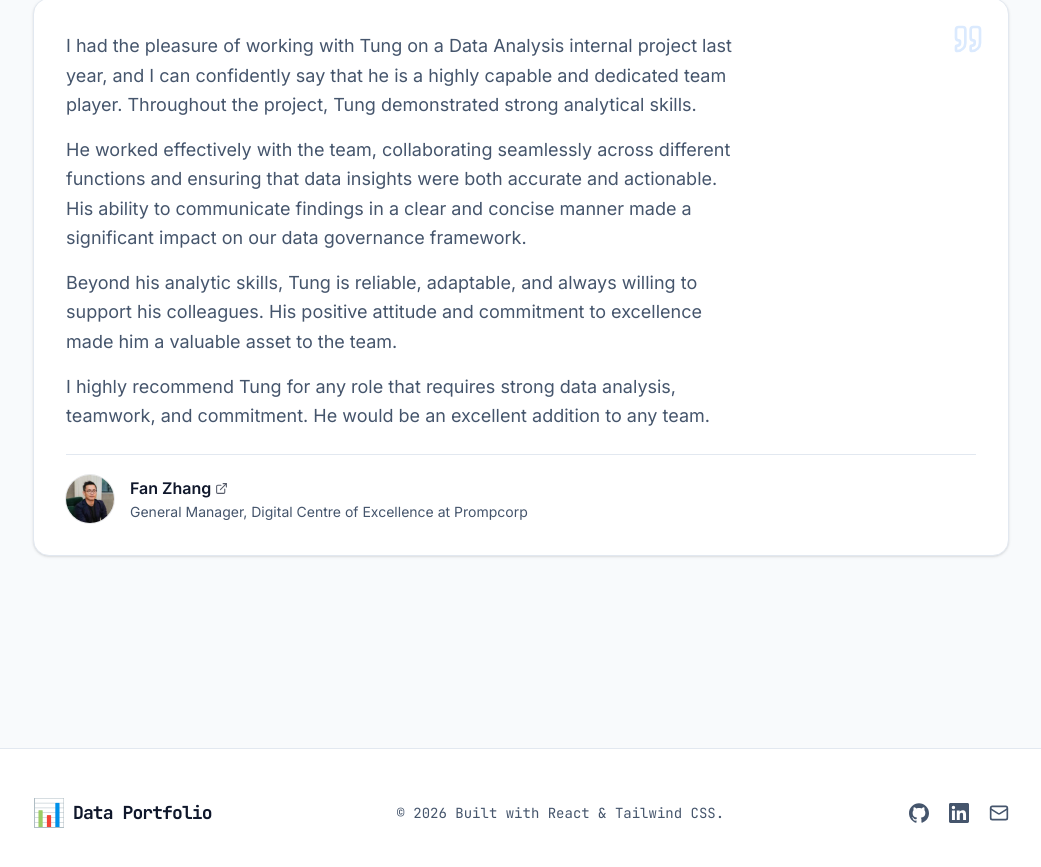
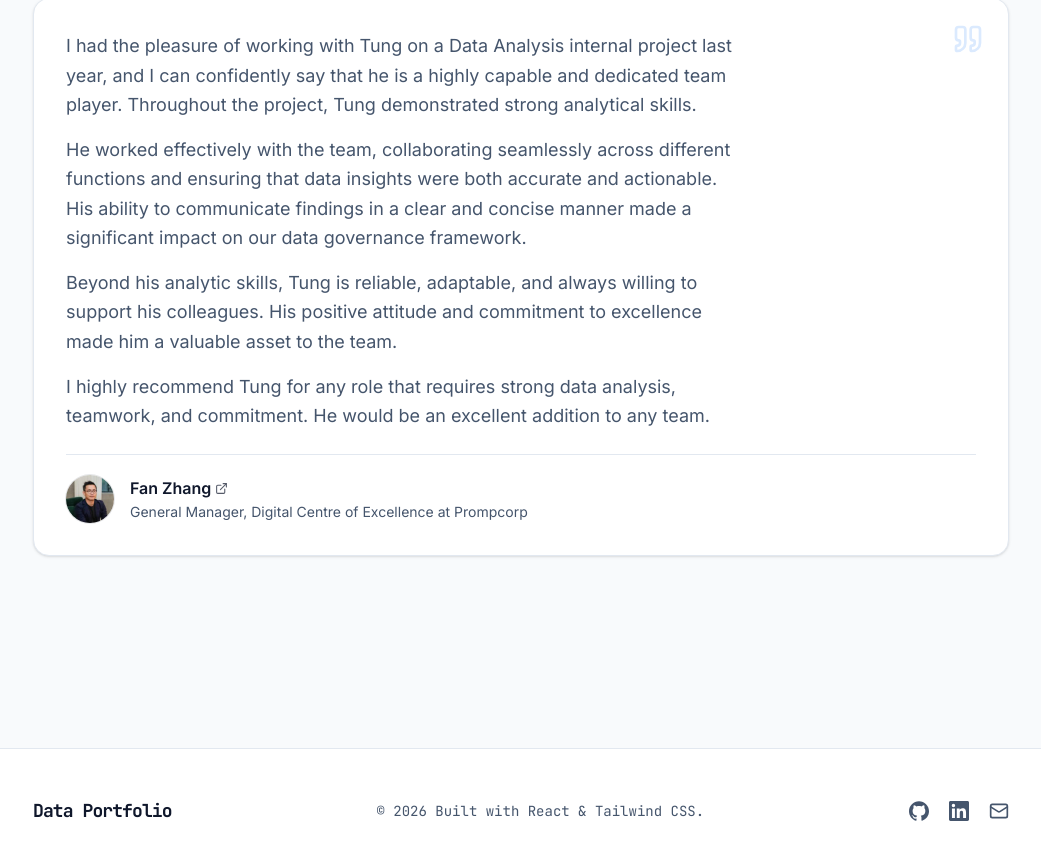
Before and after one commit to TungNamNguyen/personal-portfolio, a React (Vite) app: page / in a window 1280 px wide. Shown: the part 3920-4787 px from the top of the page, without its empty margins (119-1160 px from the left). Built offline with nearby package versions, Linux system fonts and the light colour scheme.

Commit message:
Drop GIF logo for an SVG monogram favicon

```diff
--- a/index.html
+++ b/index.html
@@ -9,7 +9,7 @@
       name="description"
       content="Portfolio of Tung Nguyen, a Data and Analytics Engineer building data pipelines, warehouses, and business intelligence."
     />
-    <link rel="icon" href="/icons/logo.gif" />
+    <link rel="icon" type="image/svg+xml" href="/icons/favicon.svg" />
 
     <meta property="og:type" content="website" />
     <meta property="og:title" content="Tung Nguyen — Data & Analytics Engineer" />
--- a/src/components/Footer.tsx
+++ b/src/components/Footer.tsx
@@ -10,9 +10,8 @@ export default function Footer() {
   return (
     <footer className="border-t border-slate-200 dark:border-slate-700 bg-white dark:bg-slate-900 py-10 sm:py-12 mt-20 sm:mt-24 transition-colors duration-300">
       <div className="max-w-5xl mx-auto px-4 sm:px-6 flex flex-col md:flex-row justify-between items-center gap-6">
-        <div className="flex items-center gap-2 font-mono font-bold text-lg tracking-tighter text-slate-900 dark:text-white">
-          <img src="/icons/logo.gif" alt="" className="w-8 h-8 object-contain" />
-          <span>Data Portfolio</span>
+        <div className="font-mono font-bold text-lg tracking-tighter text-slate-900 dark:text-white">
+          Data Portfolio
         </div>
         <div className="font-mono text-xs sm:text-sm text-slate-600 dark:text-slate-400 text-center md:text-left">
           © {new Date().getFullYear()} Built with React &amp; Tailwind CSS.
```
Also changed, not shown: public/icons/favicon.svg (added), public/icons/logo.gif (deleted).
